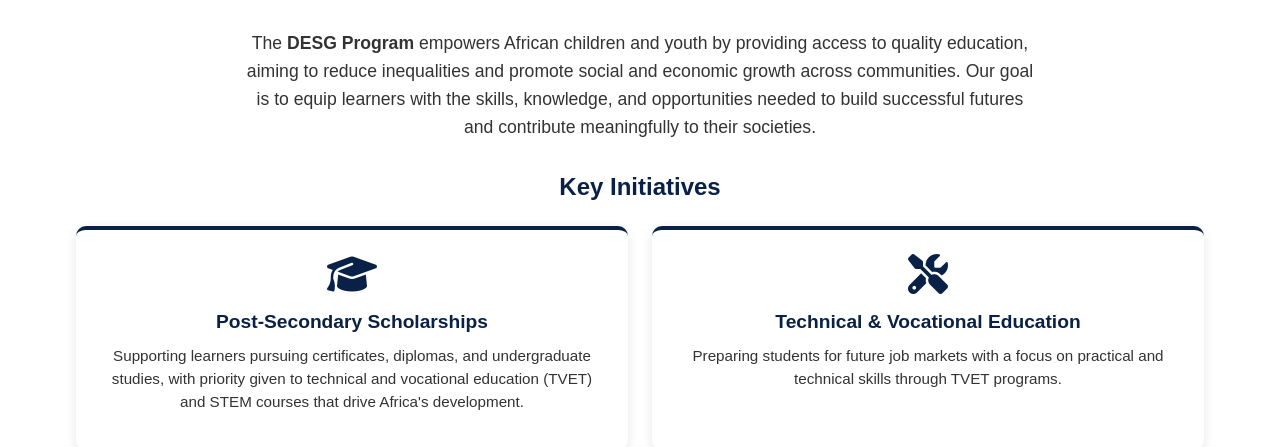
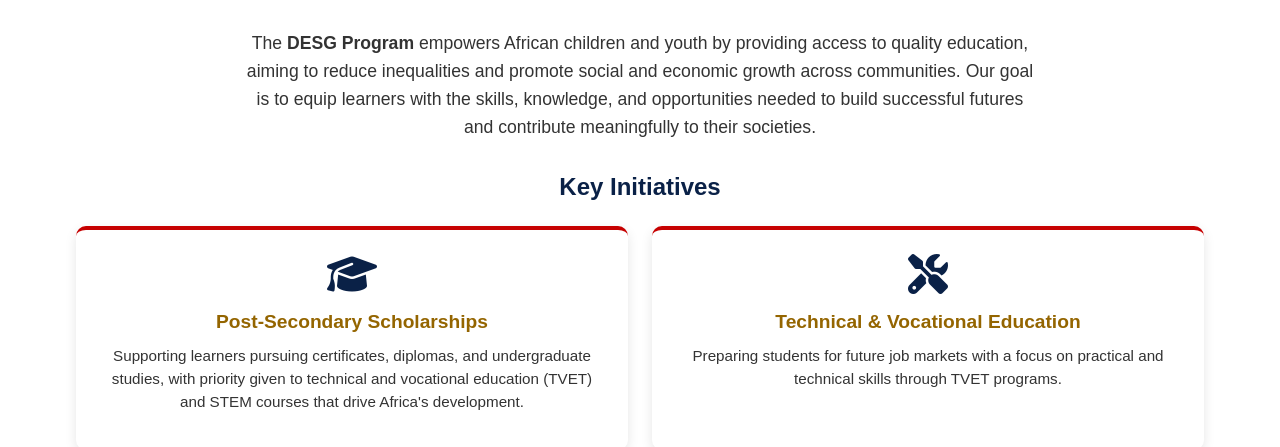
Before and after one commit to noduor/Duncano_Foundation, a plain HTML site: page programs.html in a window 1280 px wide. Shown: the part 505-952 px from the top of the page. Drawn offline with Linux system fonts and the light colour scheme.

Commit message:
Update programs.css

```diff
--- a/css/programs.css
+++ b/css/programs.css
@@ -143,7 +143,7 @@
 }
 
 .initiative-item h4 {
-    color: var(--primary-color);
+    color: var(--secondary-color);
     margin-bottom: 0.75rem;
     font-size: 1.2rem;
 }
@@ -249,7 +249,7 @@
     box-shadow: var(--shadow);
     text-align: center;
     transition: var(--transition);
-    border-top: 4px solid var(--primary-color);
+    border-top: 4px solid var(--secondary-color);
 }
 
 .initiative-item:hover {
@@ -263,7 +263,7 @@
 }
 
 .initiative-item h4 {
-    color: var(--primary-color);
+    color: #946500;
     margin-bottom: 0.75rem;
     font-size: 1.2rem;
 }
```
